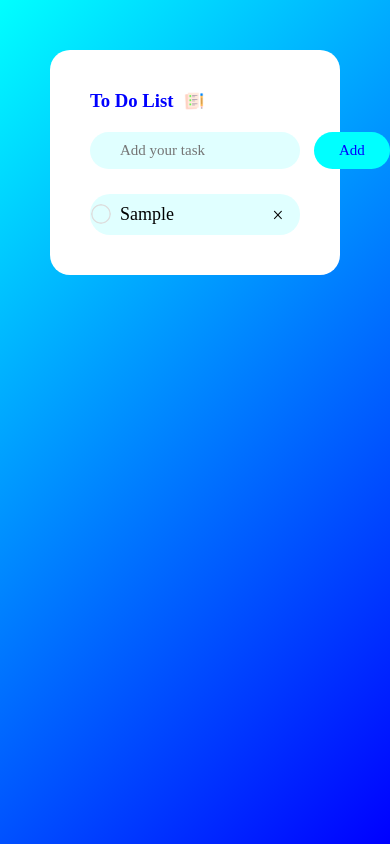
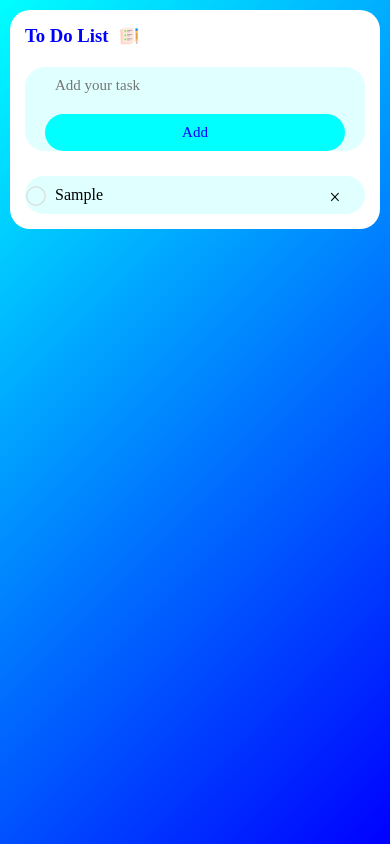
Before and after one commit to Jitesh2Git/ToDo-List-Website, a plain HTML site: page index.html in a window 390 px wide. Both pictures are taken after typing "Sample" into the empty fields and a click on the button "Add". Drawn offline with Linux system fonts and the light colour scheme.

Commit message:
made responsive

```diff
--- a/style.css
+++ b/style.css
@@ -100,3 +100,34 @@ ul li span {
 ul li span:hover {
   background-color: aqua;
 }
+
+/* Mobile devices */
+@media (max-width: 480px) {
+  .container {
+    padding: 10px;
+  }
+  .to-do-app {
+    max-width: 100%;
+    padding: 15px;
+  }
+  .row {
+    flex-direction: column;
+    align-items: stretch;
+  }
+  #input-box {
+    margin-bottom: 10px;
+  }
+  #input-btn {
+    margin-right: 20px;
+  }
+  ul li {
+    font-size: 16px;
+    white-space: nowrap;
+    overflow: hidden;
+    text-overflow: ellipsis;
+    padding-right: 30px;
+  }
+  ul li span {
+    right: 10px; /
+  }
+}
```
